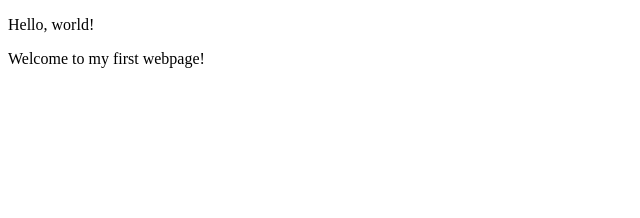
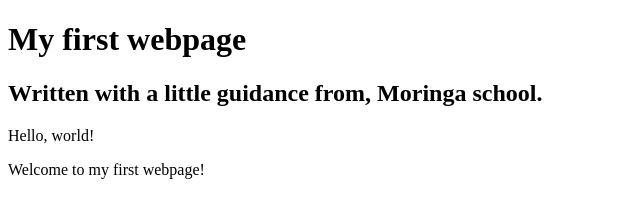
Before and after one commit to Nyantika/My-new-webpage, a plain HTML site: page my-first-webpage.html in a window 1280 px wide. Shown: the whole page, without its empty margins (0-640 px from the left). Drawn offline with Linux system fonts and the light colour scheme.

Commit message:
add header block elements

```diff
--- a/my-first-webpage.html
+++ b/my-first-webpage.html
@@ -4,6 +4,9 @@
     <title>My first webpage</title>
   </head>
   <body>
+    <h1>My first webpage</h1>
+    <h2>Written with a little guidance from, Moringa school.</h2>
+
     <p>Hello, world!</p>
     <p>Welcome to my first webpage!</p>
   </body>
```
